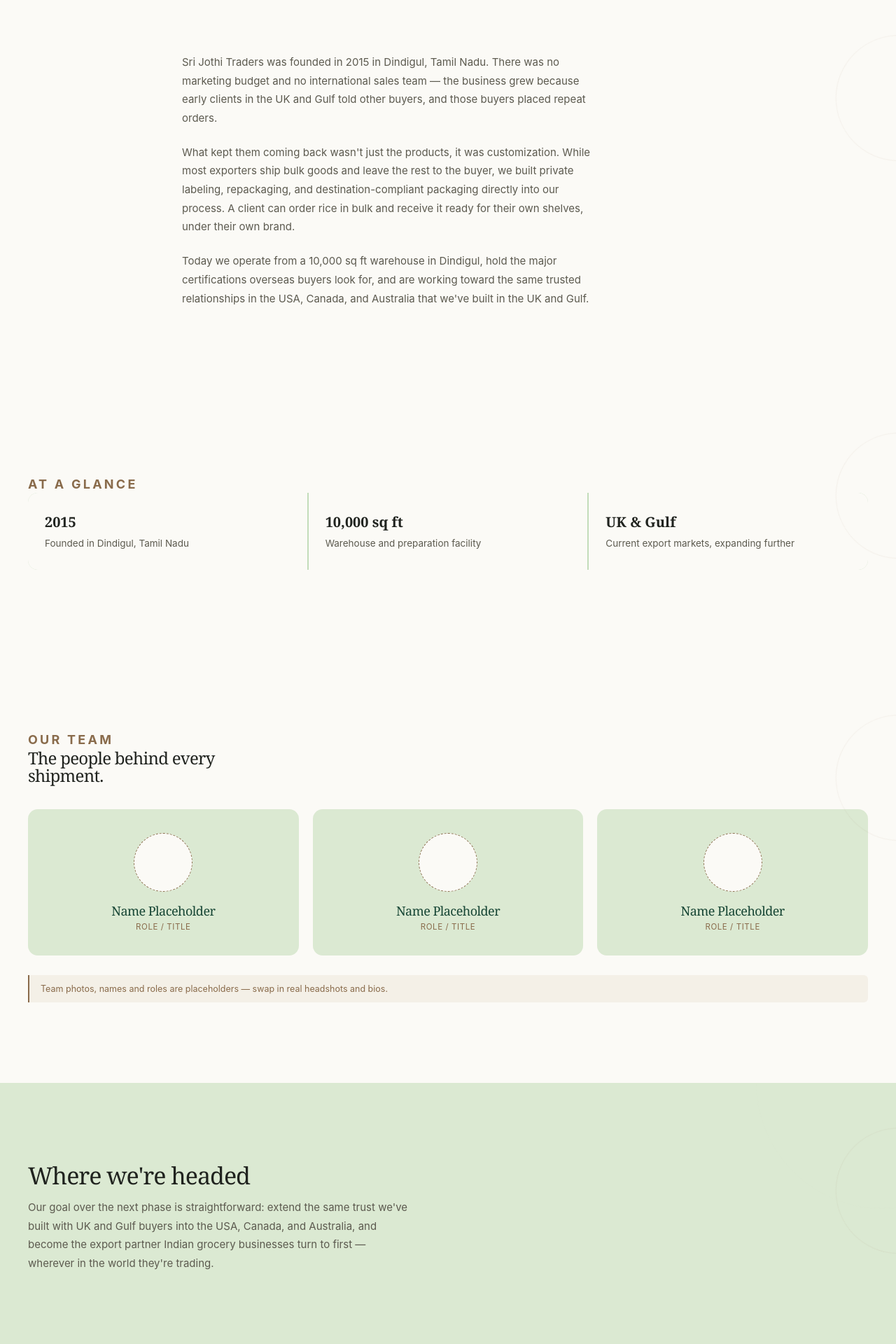
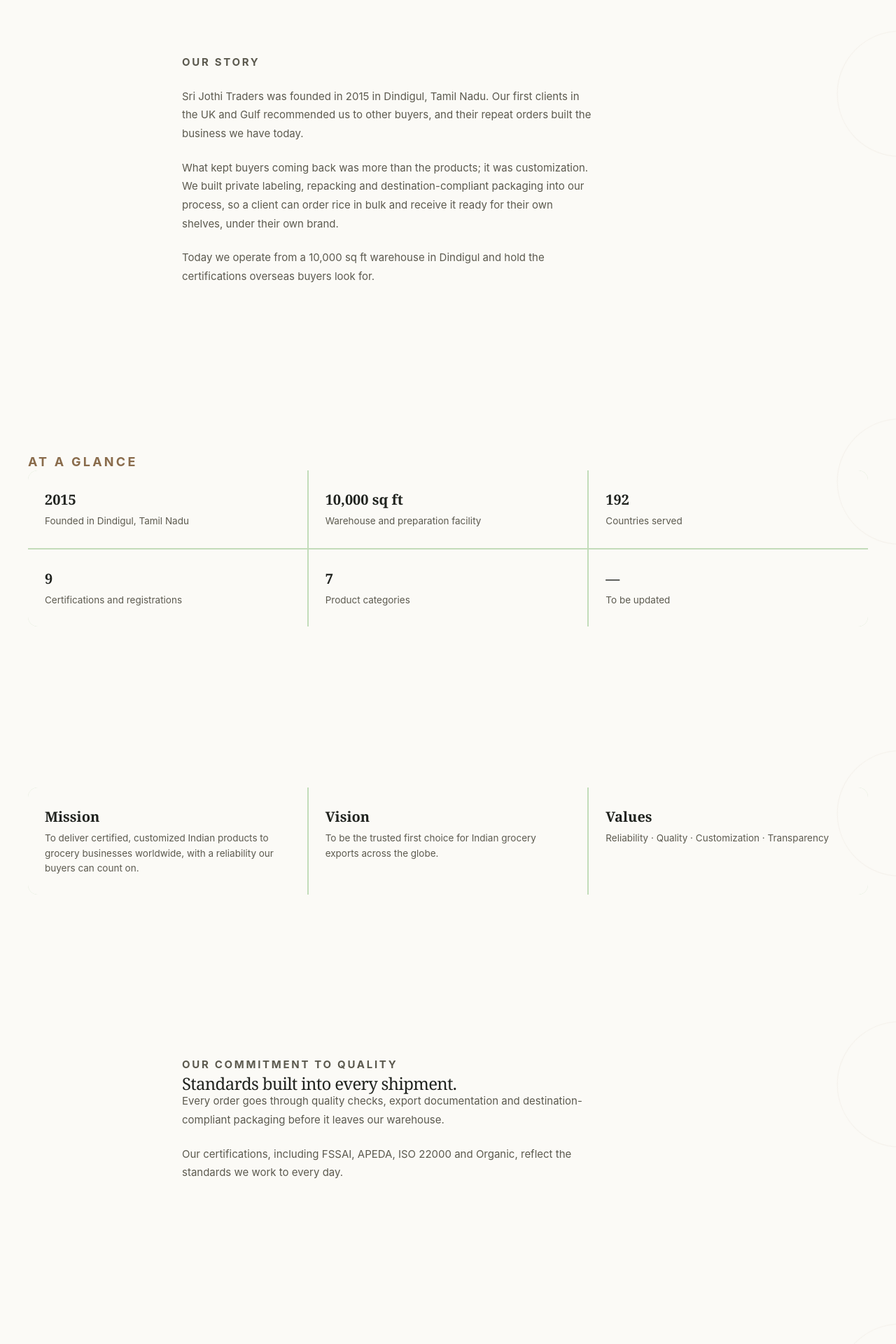
Before and after one commit to Lokesh-5618/sri-jothi-site, a React (Vite) app: page /about in a window 1280 px wide. Shown: the part 800-2720 px from the top of the page at 70% size. Built offline with nearby package versions, Linux system fonts and the light colour scheme.

Commit message:
Update About.jsx

```diff
--- a/src/pages/About.jsx
+++ b/src/pages/About.jsx
@@ -8,67 +8,252 @@ export default function About() {
 
   return (
     <>
-
+      {/* HERO */}
       <section className="page-hero">
         <HeroBgSlider />
+
         <div className="wrap" data-stagger>
           <p className="eyebrow reveal">About us</p>
-    <h1 className="text-reveal reveal"><span>A decade of trusted trade, built one order at a time.</span></h1>
-    <p className="reveal">No investors, no shortcuts — just a family-run export business that grew because buyers kept coming back.</p>
+
+          <h1 className="text-reveal reveal">
+            <span>
+              A decade of exporting Indian products, ready for your shelves.
+            </span>
+          </h1>
+
+          <p className="reveal">
+            Sri Jothi Traders is a certified export company based in Dindigul,
+            Tamil Nadu, India. We source, customize and ship Indian grocery
+            products to buyers around the world.
+          </p>
         </div>
       </section>
 
+      {/* OUR STORY */}
       <section>
         <div className="wrap story">
-    <p className="reveal">Sri Jothi Traders was founded in 2015 in Dindigul, Tamil Nadu. There was no marketing budget and no international sales team — the business grew because early clients in the UK and Gulf told other buyers, and those buyers placed repeat orders.</p>
-    <p className="reveal">What kept them coming back wasn't just the products, it was customization. While most exporters ship bulk goods and leave the rest to the buyer, we built private labeling, repackaging, and destination-compliant packaging directly into our process. A client can order rice in bulk and receive it ready for their own shelves, under their own brand.</p>
-    <p className="reveal">Today we operate from a 10,000 sq ft warehouse in Dindigul, hold the major certifications overseas buyers look for, and are working toward the same trusted relationships in the USA, Canada, and Australia that we've built in the UK and Gulf.</p>
+          <p className="eyebrow reveal">Our story</p>
+
+          <p className="reveal">
+            Sri Jothi Traders was founded in 2015 in Dindigul, Tamil Nadu. Our
+            first clients in the UK and Gulf recommended us to other buyers,
+            and their repeat orders built the business we have today.
+          </p>
+
+          <p className="reveal">
+            What kept buyers coming back was more than the products; it was
+            customization. We built private labeling, repacking and
+            destination-compliant packaging into our process, so a client can
+            order rice in bulk and receive it ready for their own shelves,
+            under their own brand.
+          </p>
+
+          <p className="reveal">
+            Today we operate from a 10,000 sq ft warehouse in Dindigul and
+            hold the certifications overseas buyers look for.
+          </p>
         </div>
       </section>
 
+      {/* AT A GLANCE */}
       <section>
         <div className="wrap facts">
           <p className="eyebrow reveal">At a glance</p>
+
           <div className="facts-grid reveal-stagger">
-      <div className="fact reveal"><b>2015</b><span>Founded in Dindigul, Tamil Nadu</span></div>
-      <div className="fact reveal"><b>10,000 sq ft</b><span>Warehouse and preparation facility</span></div>
-      <div className="fact reveal"><b>UK &amp; Gulf</b><span>Current export markets, expanding further</span></div>
+            <div className="fact reveal">
+              <b>2015</b>
+              <span>Founded in Dindigul, Tamil Nadu</span>
+            </div>
+
+            <div className="fact reveal">
+              <b>10,000 sq ft</b>
+              <span>Warehouse and preparation facility</span>
+            </div>
+
+            <div className="fact reveal">
+              <b>192</b>
+              <span>Countries served</span>
+            </div>
+
+            <div className="fact reveal">
+              <b>9</b>
+              <span>Certifications and registrations</span>
+            </div>
+
+            <div className="fact reveal">
+              <b>7</b>
+              <span>Product categories</span>
+            </div>
+
+            <div className="fact reveal">
+              <b>—</b>
+              <span>To be updated</span>
+            </div>
           </div>
         </div>
       </section>
 
+      {/* MISSION / VISION / VALUES */}
+      <section>
+        <div className="wrap">
+          <div className="facts-grid reveal-stagger">
+            <div className="fact reveal">
+              <b>Mission</b>
+              <span>
+                To deliver certified, customized Indian products to grocery
+                businesses worldwide, with a reliability our buyers can count
+                on.
+              </span>
+            </div>
+
+            <div className="fact reveal">
+              <b>Vision</b>
+              <span>
+                To be the trusted first choice for Indian grocery exports
+                across the globe.
+              </span>
+            </div>
+
+            <div className="fact reveal">
+              <b>Values</b>
+              <span>
+                Reliability · Quality · Customization · Transparency
+              </span>
+            </div>
+          </div>
+        </div>
+      </section>
+
+      {/* QUALITY */}
+      <section>
+        <div className="wrap story">
+          <p className="eyebrow reveal">Our commitment to quality</p>
+
+          <h2 className="reveal">
+            Standards built into every shipment.
+          </h2>
+
+          <p className="reveal">
+            Every order goes through quality checks, export documentation and
+            destination-compliant packaging before it leaves our warehouse.
+          </p>
+
+          <p className="reveal">
+            Our certifications, including FSSAI, APEDA, ISO 22000 and Organic,
+            reflect the standards we work to every day.
+          </p>
+        </div>
+      </section>
+
+      {/* TEAM */}
       <section className="team">
         <div className="wrap">
           <p className="eyebrow reveal">Our team</p>
-    <h2 className="reveal" style={{ marginBottom: '36px', maxWidth: '22ch' }}>The people behind every shipment.</h2>
+
+          <h2
+            className="reveal"
+            style={{ marginBottom: '36px', maxWidth: '22ch' }}
+          >
+            The people behind every shipment.
+          </h2>
+
           <div className="team-grid reveal-stagger">
             <div className="team-card reveal">
               <div className="team-avatar" aria-hidden="true"></div>
-        <h3>Name Placeholder</h3>
-        <span>Role / Title</span>
+              <h3>Sritharan Perumal</h3>
+              <span>Founder &amp; Managing Director</span>
+              <p>
+                Founded Sri Jothi Traders in 2015 and leads the company’s
+                export operations.
+              </p>
             </div>
+
             <div className="team-card reveal">
               <div className="team-avatar" aria-hidden="true"></div>
-        <h3>Name Placeholder</h3>
-        <span>Role / Title</span>
+              <h3>Gowtham</h3>
+              <span>[Your role]</span>
+              <p>[One line on what you handle.]</p>
             </div>
+
             <div className="team-card reveal">
               <div className="team-avatar" aria-hidden="true"></div>
-        <h3>Name Placeholder</h3>
-        <span>Role / Title</span>
+              <h3>[Brother’s name]</h3>
+              <span>[His role]</span>
+              <p>[One line on what he handles.]</p>
             </div>
           </div>
-    <p className="placeholder-note reveal" style={{ marginTop: '28px' }}>Team photos, names and roles are placeholders — swap in real headshots and bios.</p>
         </div>
       </section>
 
-<section className="mission">
-  <div className="wrap">
-    <h2 className="reveal">Where we're headed</h2>
-    <p className="reveal">Our goal over the next phase is straightforward: extend the same trust we've built with UK and Gulf buyers into the USA, Canada, and Australia, and become the export partner Indian grocery businesses turn to first — wherever in the world they're trading.</p>
+      {/* OUR JOURNEY */}
+      <section>
+        <div className="wrap story">
+          <p className="eyebrow reveal">Our journey</p>
+
+          <h2 className="reveal">Built on trust. Growing through it.</h2>
+
+          <p className="reveal">
+            <strong>2015: Founded in Dindigul</strong>
+          </p>
+
+          <p className="reveal">
+            <strong>Early years:</strong> Our first clients in the UK and Gulf
+            placed their trust in us, recommended us to other buyers, and
+            returned with repeat orders. That word-of-mouth growth, built on
+            reliability, became the foundation of the business.
+          </p>
+
+          <p className="reveal">
+            <strong>Today:</strong> 10,000 sq ft warehouse and full export
+            certifications.
+          </p>
+
+          <p className="reveal">
+            <strong>Next:</strong> We are expanding our reach to new markets
+            across the globe, starting with the USA, Canada and Australia, to
+            bring the same trusted, customized service to more grocery
+            businesses everywhere.
+          </p>
         </div>
       </section>
 
+      {/* WHERE WE'RE HEADED */}
+      <section className="mission">
+        <div className="wrap">
+          <h2 className="reveal">Where we’re headed</h2>
+
+          <p className="reveal">
+            Our next goal is to extend the trust we’ve built with UK and Gulf
+            buyers to the USA, Canada and Australia, and around the world to
+            become the export partner Indian grocery businesses turn to first,
+            wherever they trade.
+          </p>
+        </div>
+      </section>
+
+      {/* CLOSING CTA */}
+      <section className="callout">
+        <div className="wrap">
+          <h2 className="reveal">
+            Let’s build a trusted supply partnership.
+          </h2>
+
+          <div className="cta-group reveal">
+            <Link to="/company-profile" className="btn">
+              Download Company Profile
+            </Link>
+
+            <Link to="/products" className="btn">
+              Company Catalogue
+            </Link>
+
+            <Link to="/contact" className="btn cta">
+              Enquire Now →
+            </Link>
+          </div>
+        </div>
+      </section>
     </>
   );
 }
```
Lines whose indentation alone changed are shown as unchanged.
